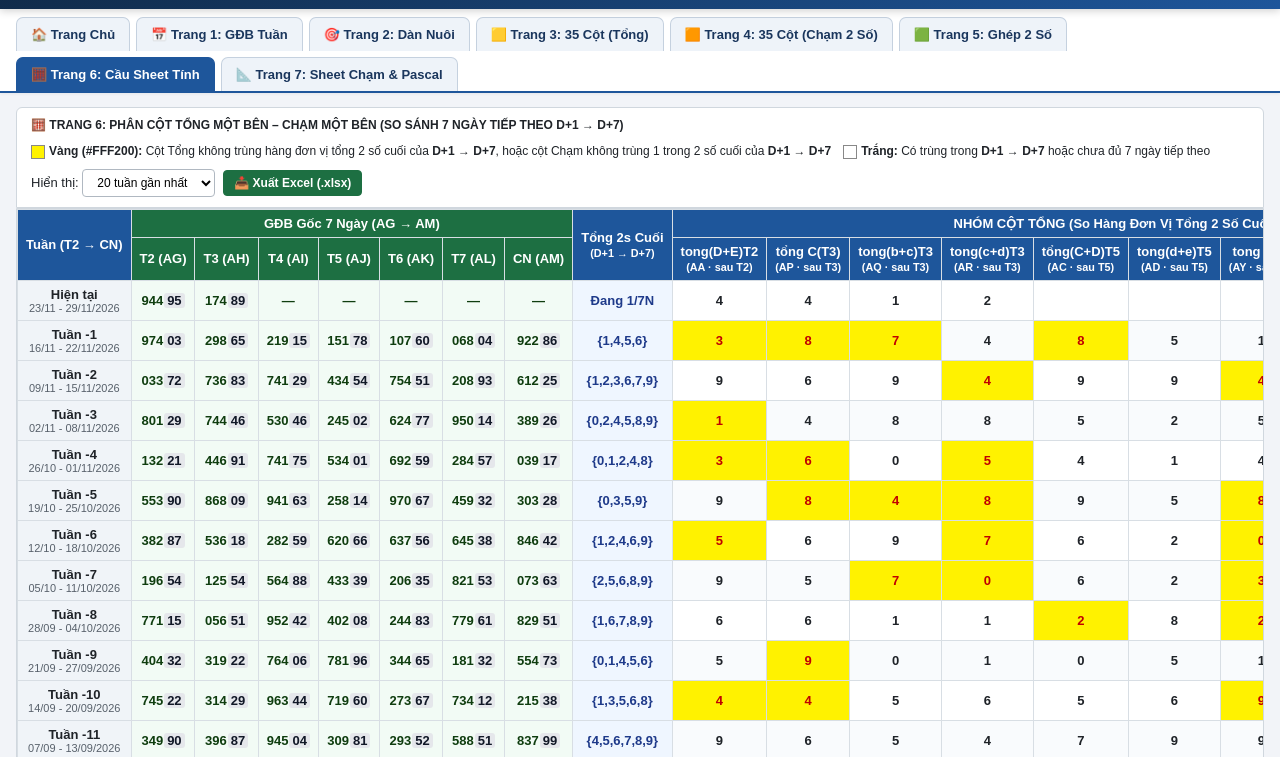
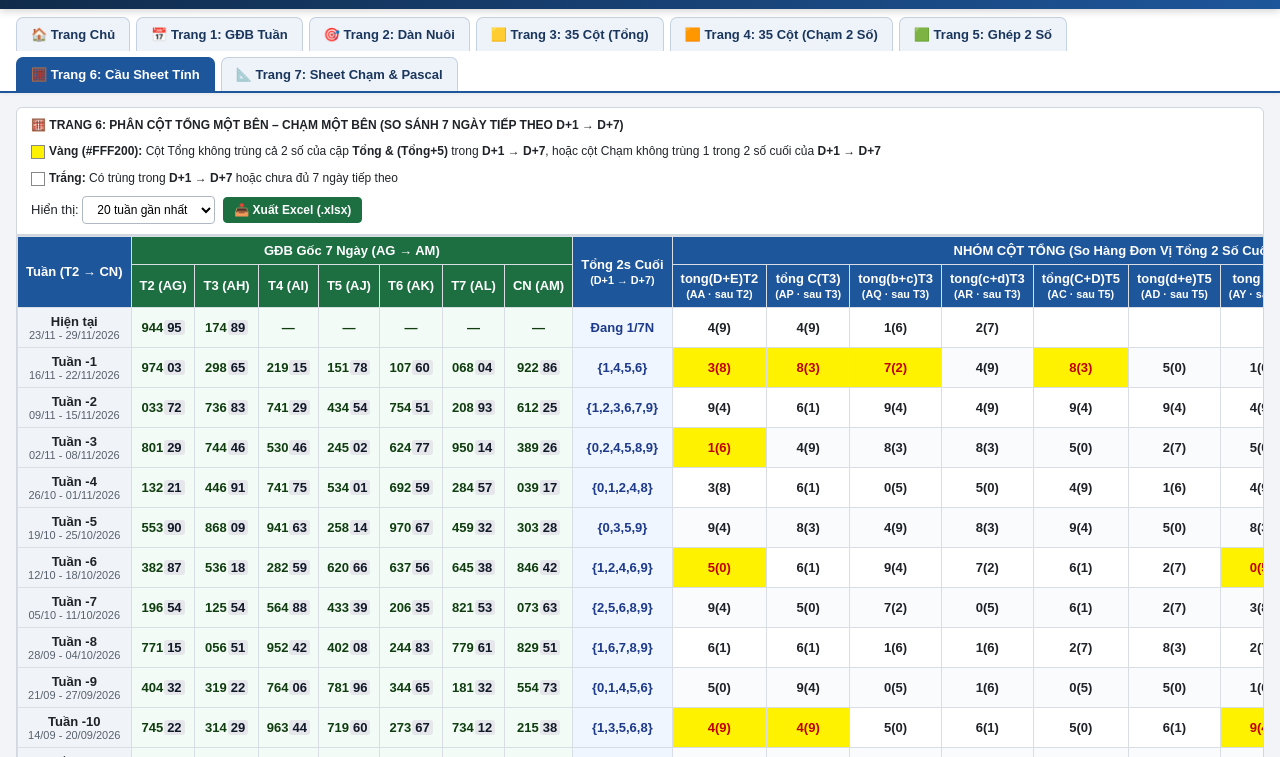
Before and after one commit to kieuanhthcs2011-code/thong-ke-xsmb, a plain HTML site: page tinh2.html in a window 1280 px wide. Shown: the part 40-797 px from the top of the page. Drawn offline with Linux system fonts and the light colour scheme.

Commit message:
Add files via upload

```diff
--- a/tinh2.html
+++ b/tinh2.html
@@ -39,7 +39,7 @@
     <div class="toolbar">
       <div class="legend">
         <b>🧮 TRANG 6: PHÂN CỘT TỔNG MỘT BÊN – CHẠM MỘT BÊN (SO SÁNH 7 NGÀY TIẾP THEO D+1 → D+7)</b>
-        <span><i class="swatch" style="background:var(--yellow)"></i><b>Vàng (#FFF200):</b> Cột Tổng không trùng hàng đơn vị tổng 2 số cuối của <b>D+1 → D+7</b>, hoặc cột Chạm không trùng 1 trong 2 số cuối của <b>D+1 → D+7</b></span>
+        <span><i class="swatch" style="background:var(--yellow)"></i><b>Vàng (#FFF200):</b> Cột Tổng không trùng cả 2 số của cặp <b>Tổng &amp; (Tổng+5)</b> trong <b>D+1 → D+7</b>, hoặc cột Chạm không trùng 1 trong 2 số cuối của <b>D+1 → D+7</b></span>
         <span><i class="swatch" style="background:#fff"></i><b>Trắng:</b> Có trùng trong <b>D+1 → D+7</b> hoặc chưa đủ 7 ngày tiếp theo</span>
       </div>
       <div class="controls">
@@ -138,14 +138,18 @@
         const renderTongCell = (val, dIdx) => {
           const s = (val !== undefined && val !== null) ? String(val).trim() : "";
           if (s === "") return `<td></td>`;
+          const dig = parseInt(s, 10);
+          const pairDig = !Number.isNaN(dig) ? (dig + 5) % 10 : null;
+          const displayLabel = pairDig !== null ? `${s}(${pairDig})` : s;
           const st = refD0;
           const tip = st.daysDetail.length
-            ? `D+1..D+7 của hàng: ${st.daysDetail.join(", ")} | Tập tổng: {${Array.from(st.sumsSet).sort().join(",")}}`
-            : "Chờ đủ 7 ngày tiếp theo (D+1..D+7)";
-          if (!st.hasFull7) return `<td title="${tip}"><b>${s}</b></td>`;
-          const dig = parseInt(s, 10);
-          const notHit = !Number.isNaN(dig) && !st.sumsSet.has(dig);
-          return `<td class="${notHit ? 'bg-yellow' : ''}" title="${tip}"><b>${s}</b></td>`;
+            ? `Cặp tổng ${displayLabel} (so cả ${dig} và ${pairDig}) | D+1..D+7 của hàng: ${st.daysDetail.join(", ")} | Tập tổng: {${Array.from(st.sumsSet).sort().join(",")}}`
+            : `Cặp tổng ${displayLabel} | Chờ đủ 7 ngày tiếp theo (D+1..D+7)`;
+          if (!st.hasFull7) return `<td title="${tip}"><b>${displayLabel}</b></td>`;
+          const hitMain = !Number.isNaN(dig) && st.sumsSet.has(dig);
+          const hitPair = pairDig !== null && st.sumsSet.has(pairDig);
+          const notHit = !Number.isNaN(dig) && !(hitMain || hitPair);
+          return `<td class="${notHit ? 'bg-yellow' : ''}" title="${tip}"><b>${displayLabel}</b></td>`;
         };
 
         const renderChamCell = (val, dIdx) => {
```
